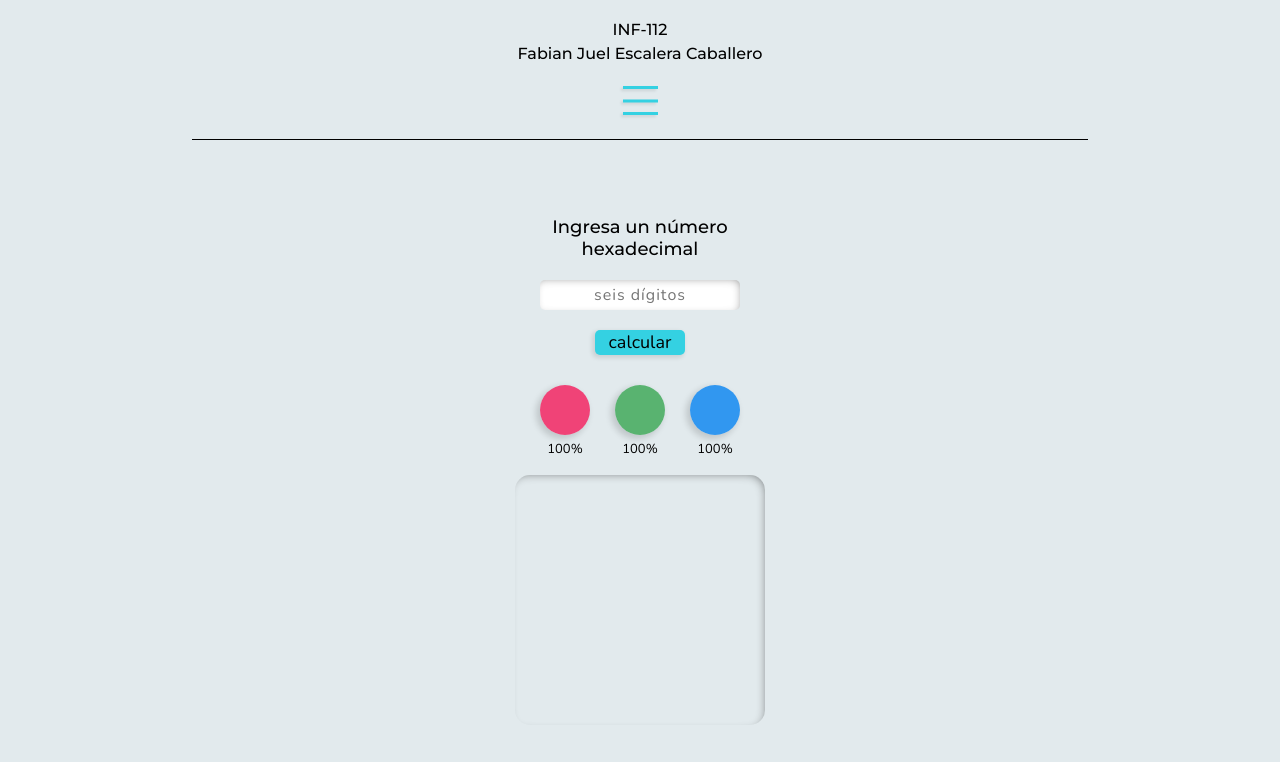
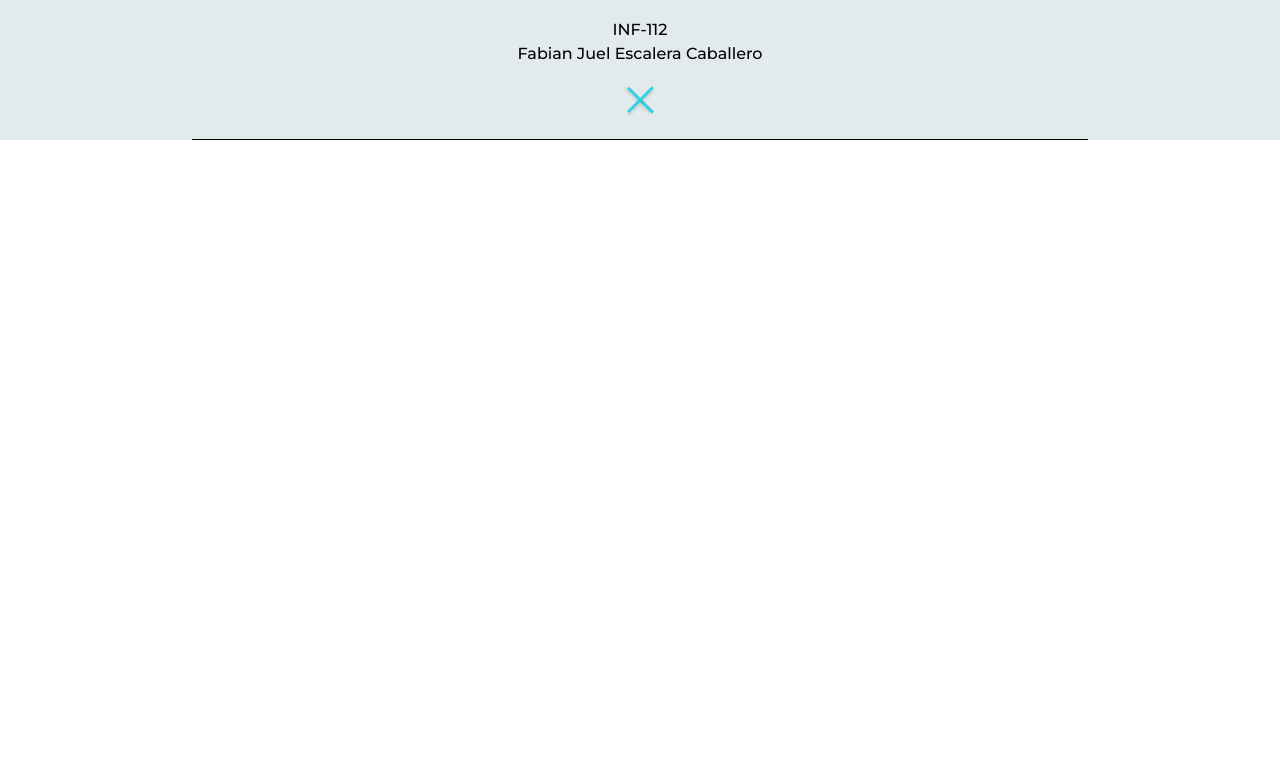
Before and after one commit to Flerian-EC/proyecto, a plain HTML site: page index.html in a window 1280 px wide. Both pictures are taken after a click on the element 640 px from the left and 100 px from the top of the page. Drawn offline with nearby package versions, Linux system fonts and the light colour scheme.

Commit message:
script,boton-ventana,ventana-info; se añadio el script, la ventana informacion y algunas animaciones

```diff
--- a/index.html
+++ b/index.html
@@ -6,6 +6,7 @@
   <meta name="viewport" content="width=device-width, initial-scale=1.0">
   <meta name="description" content="sistema hexadecimal y los colores">
   <title>INF-112</title>
+  <script src="./script/script.js" type="module" defer></script>
   <link rel="preconnect" href="https://fonts.googleapis.com">
   <link rel="preconnect" href="https://fonts.gstatic.com" crossorigin>
   <link href="https://fonts.googleapis.com/css2?family=Montserrat:wght@500&family=Nunito:wght@300&display=swap" rel="stylesheet">
@@ -17,7 +18,7 @@
       <p>INF-112</p>
       <p>Fabian Juel Escalera Caballero</p>
     </div>
-    <div class="home-header__icon">
+    <div id="ventana-button" class="home-header__icon">
       <span></span>
       <span></span>
       <span></span>
@@ -25,6 +26,7 @@
     <span class="home-header__line"></span>
   </header>
   <main class="home-main">
+    <section id="ventana-inf" class="home-inf"></section>
     <div class="calc-container">
       <label for="hexa-number" class="calc-container__title">Ingresa un número hexadecimal</label>
       <input id="hexa-number" class="calc-container__number" type="text" maxlength="6" placeholder="seis dígitos">
--- /dev/null
+++ b/script/funciones.js
@@ -0,0 +1,6 @@
+export const ventanaRecorrer = ({boton, ventana}) => {
+  boton.addEventListener("mouseup", (event) => {
+    ventana.classList.toggle("recorrer");
+    boton.classList.toggle("equis")
+  })
+}
--- /dev/null
+++ b/script/script.js
@@ -0,0 +1,6 @@
+import { ventanaRecorrer } from "./funciones.js";
+
+const $botonVentana = document.getElementById("ventana-button");
+const $ventana = document.getElementById("ventana-inf");
+
+ventanaRecorrer({boton: $botonVentana, ventana: $ventana});
--- a/style/components/home/_1home-style.scss
+++ b/style/components/home/_1home-style.scss
@@ -28,6 +28,8 @@
       left: 0;
       background-color: $tema6;
       box-shadow: -2px 2px 3px 0px rgb(0 0 0 / 10%);
+      transition-property: transform, opacity;
+      transition-duration: .3s;
     }
     span:nth-child(1) {
       top: 3px;
@@ -57,12 +59,16 @@
   display: flex;
   align-items: center;
   padding: 40px 0;
+  position: relative;
+  overflow: hidden;
   background-color: rgba($color: $fondo, $alpha: 0.2);
   @include secciones(calc(100vh - 140px));
 }
 .calc-container {
   width: 100%;
   height: fit-content;
+  position: relative;
+  z-index: 1;
   &__title {
     width: 240px;
     margin: 0 auto;
@@ -152,3 +158,34 @@
     box-shadow: -3px 3px 10px -4px rgb(0 0 0 / 45%) inset;
   }
 }
+
+
+.home-inf {
+  width: 100%;
+  height: 100%;
+  position: absolute;
+  z-index: 2;
+  top: 0;
+  left: 0;
+  transform: translateX(100%);
+  background-color: white;
+  transition-property: transform;
+  transition-duration: .5s;
+}
+
+.recorrer {
+  transform: translateX(0%);
+  transition-duration: 1s;
+}
+.equis {
+  span:nth-child(1) {
+    transform: rotate(45deg) translate(9px, 9px);
+  }
+  span:nth-child(2) {
+    transform: rotate(-45deg) translate(2px, -2px);
+  }
+  span:nth-child(3) {
+    transform: rotate(45deg) translate(-9px, -9px);
+    opacity: 0;
+  }
+}
```
Also changed, not shown: style/style.css, 1 other file.
